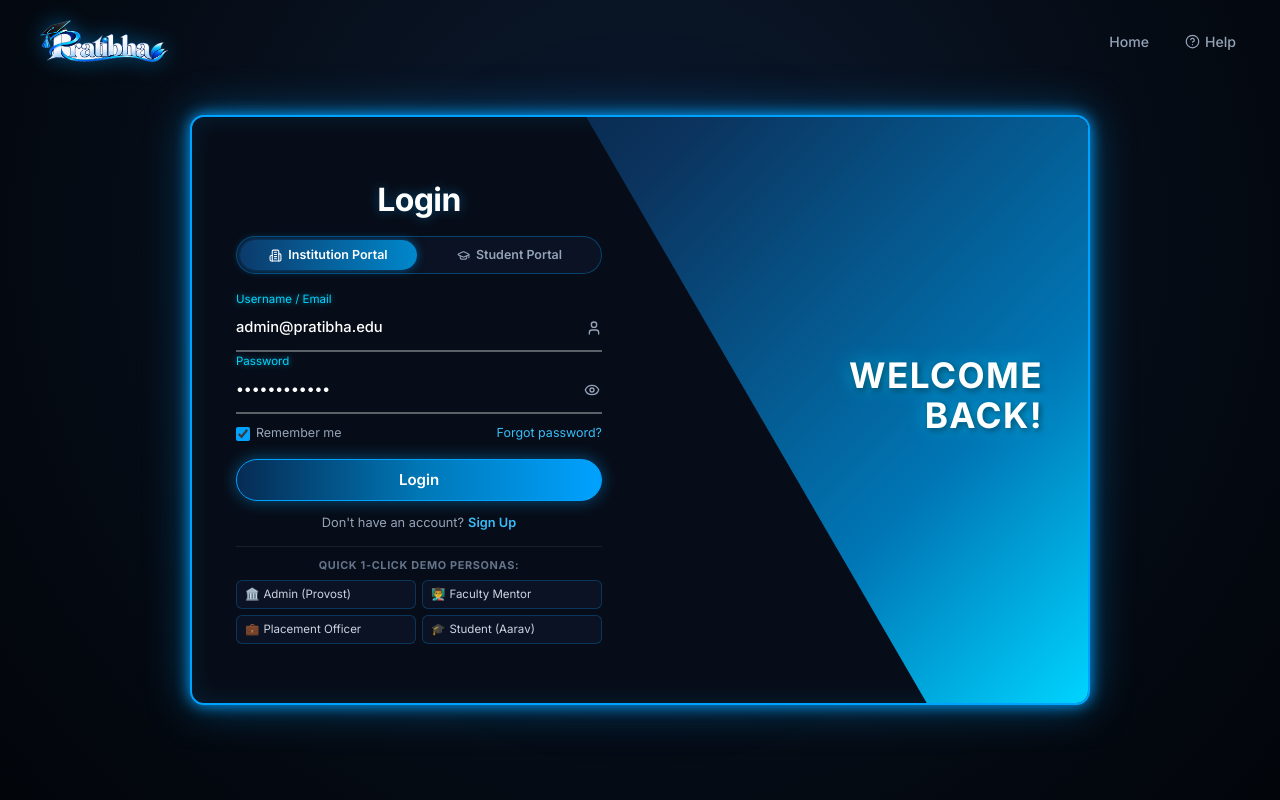
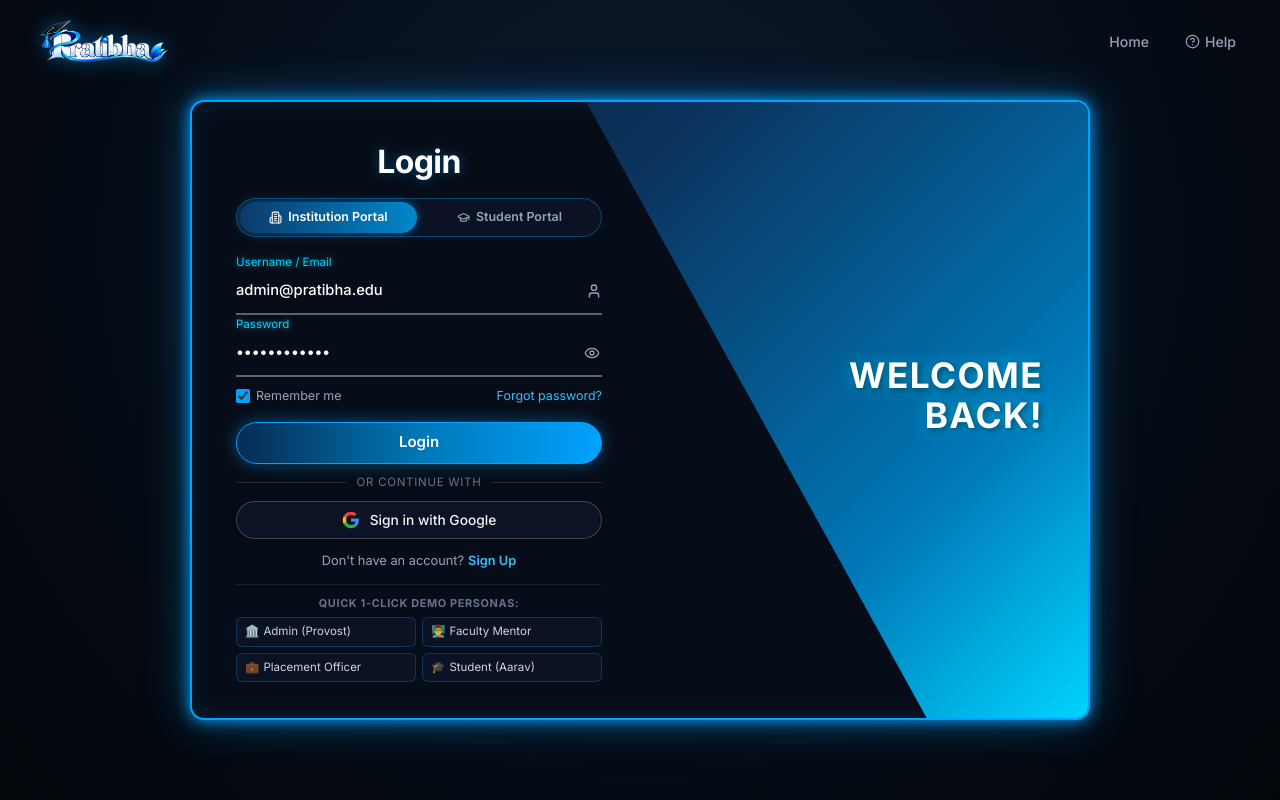
Before and after one commit to 084divyanshuraj/Pratibha, a React (Vite) app in the folder Frontend/: page /#/login in a window 1280 px wide. Built offline with nearby package versions, Linux system fonts and the light colour scheme; no server answers; a web font is replaced by a local one.

Commit message:
feat(auth): integrate Google Authentication (Sign in with Google) across login & register forms

```diff
--- a/Frontend/src/context/AuthContext.jsx
+++ b/Frontend/src/context/AuthContext.jsx
@@ -171,6 +171,29 @@ export function AuthProvider({ children }) {
     }
   };
 
+  const loginWithGoogle = async (selectedPortal = 'student', googleAccount = null) => {
+    const isStudent = selectedPortal === 'student';
+    const email = googleAccount?.email || (isStudent ? 'aarav.sharma@campus.edu' : 'sunita.rao@campus.edu');
+    const name = googleAccount?.name || (isStudent ? 'Aarav Sharma' : 'Dr. Sunita Rao');
+    const avatar = googleAccount?.picture || (isStudent ? 'https://images.unsplash.com/photo-1539571696357-5a69c17a67c6?w=100&auto=format&fit=crop&q=80' : 'https://images.unsplash.com/photo-1573496359142-b8d87734a5a2?w=100&auto=format&fit=crop&q=80');
+
+    const profile = {
+      id: googleAccount?.sub || `GOOGLE_${Date.now()}`,
+      name,
+      email,
+      role: isStudent ? 'student' : 'institution_admin',
+      portal: selectedPortal,
+      roleLabel: isStudent ? 'Student (Google SSO)' : 'Administrator (Google SSO)',
+      avatar,
+      authProvider: 'google',
+      department: isStudent ? 'Computer Science & Engineering' : 'Campus Administration',
+    };
+
+    setCurrentUser(profile);
+    setActivePortal(selectedPortal);
+    return profile;
+  };
+
   const logout = () => {
     setCurrentUser(null);
     sessionStorage.removeItem('pratibha_demo_user');
@@ -186,6 +209,7 @@ export function AuthProvider({ children }) {
         loginWithDemo,
         loginWithCredentials,
         registerWithCredentials,
+        loginWithGoogle,
         logout,
         DEMO_PROFILES,
         isAuthenticated: !!currentUser,
--- a/Frontend/src/pages/public/LoginPage.css
+++ b/Frontend/src/pages/public/LoginPage.css
@@ -91,7 +91,7 @@
   position: relative;
   width: 900px;
   max-width: 95vw;
-  height: 590px;
+  height: 620px;
   background: var(--card-dark);
   border: 2px solid var(--neon-cyan);
   border-radius: 14px;
@@ -413,9 +413,56 @@
   transform: translateY(-1px);
 }
 
-.cyber-btn:disabled {
-  opacity: 0.6;
-  cursor: not-allowed;
+/* Google Auth Button & Divider */
+.cyber-google-btn {
+  position: relative;
+  width: 100%;
+  height: 38px;
+  border-radius: 40px;
+  border: 1.2px solid rgba(255, 255, 255, 0.22);
+  background: rgba(13, 21, 39, 0.88);
+  color: #f1f5f9;
+  font-size: 0.86rem;
+  font-weight: 500;
+  display: flex;
+  align-items: center;
+  justify-content: center;
+  gap: 10px;
+  cursor: pointer;
+  transition: all 0.25s ease;
+  backdrop-filter: blur(8px);
+  margin-top: 10px;
+  box-shadow: 0 2px 8px rgba(0, 0, 0, 0.25);
+}
+
+.cyber-google-btn:hover:not(:disabled) {
+  background: rgba(255, 255, 255, 0.12);
+  border-color: #00d4ff;
+  color: #ffffff;
+  box-shadow: 0 0 16px rgba(0, 162, 255, 0.4);
+  transform: translateY(-1px);
+}
+
+.cyber-divider {
+  display: flex;
+  align-items: center;
+  text-align: center;
+  margin: 10px 0 6px;
+  color: #64748b;
+  font-size: 0.72rem;
+  text-transform: uppercase;
+  letter-spacing: 0.06em;
+}
+
+.cyber-divider::before,
+.cyber-divider::after {
+  content: '';
+  flex: 1;
+  border-bottom: 1px solid rgba(255, 255, 255, 0.12);
+}
+
+.cyber-divider span {
+  padding: 0 10px;
 }
 
 /* Switch Link */
--- a/Frontend/src/pages/public/LoginPage.jsx
+++ b/Frontend/src/pages/public/LoginPage.jsx
@@ -22,7 +22,7 @@ import './LoginPage.css';
 
 export default function LoginPage() {
   const navigate = useNavigate();
-  const { loginWithCredentials, loginWithDemo, registerWithCredentials } = useAuth();
+  const { loginWithCredentials, loginWithDemo, registerWithCredentials, loginWithGoogle } = useAuth();
 
   // Mode: active = register mode, inactive = login mode
   const [isRegisterActive, setIsRegisterActive] = useState(false);
@@ -30,6 +30,9 @@ export default function LoginPage() {
 
   // Portal selector: 'institution' | 'student'
   const [portal, setPortal] = useState('institution');
+
+  // Google SSO state
+  const [googleLoading, setGoogleLoading] = useState(false);
 
   // Form Fields - Login
   const [loginIdentifier, setLoginIdentifier] = useState('admin@pratibha.edu');
@@ -104,6 +107,21 @@ export default function LoginPage() {
       setError('Failed to initiate demo session.');
     } finally {
       setLoading(false);
+    }
+  };
+
+  // Google Single Sign-On (SSO) Handler
+  const handleGoogleSignIn = async () => {
+    setError('');
+    setGoogleLoading(true);
+    try {
+      const user = await loginWithGoogle(portal);
+      const targetRoute = user.portal === 'student' ? '/student/portal' : '/institution/overview';
+      navigate(targetRoute);
+    } catch {
+      setError('Google Sign-In was unable to complete. Please try again.');
+    } finally {
+      setGoogleLoading(false);
     }
   };
 
@@ -324,10 +342,32 @@ export default function LoginPage() {
             <button
               type="submit"
               className="cyber-btn anim-slide"
-              disabled={loading}
+              disabled={loading || googleLoading}
               id="btnLoginSubmit"
             >
               <span>{loading ? 'Entering...' : 'Login'}</span>
+            </button>
+
+            {/* Divider */}
+            <div className="cyber-divider anim-slide">
+              <span>or continue with</span>
+            </div>
+
+            {/* Google Authentication Button */}
+            <button
+              type="button"
+              className="cyber-google-btn anim-slide"
+              onClick={handleGoogleSignIn}
+              disabled={loading || googleLoading}
+              id="btnGoogleLogin"
+            >
+              <svg width="18" height="18" viewBox="0 0 24 24" style={{ flexShrink: 0 }}>
+                <path fill="#4285F4" d="M22.56 12.25c0-.78-.07-1.53-.2-2.25H12v4.26h5.92c-.26 1.37-1.04 2.53-2.21 3.31v2.77h3.57c2.08-1.92 3.28-4.74 3.28-8.09z" />
+                <path fill="#34A853" d="M12 23c2.97 0 5.46-.98 7.28-2.66l-3.57-2.77c-.98.66-2.23 1.06-3.71 1.06-2.86 0-5.29-1.93-6.16-4.53H2.18v2.84C3.99 20.53 7.7 23 12 23z" />
+                <path fill="#FBBC05" d="M5.84 14.09c-.22-.66-.35-1.36-.35-2.09s.13-1.43.35-2.09V7.06H2.18C1.43 8.55 1 10.22 1 12s.43 3.45 1.18 4.94l2.85-2.22.81-.63z" />
+                <path fill="#EA4335" d="M12 5.38c1.62 0 3.06.56 4.21 1.64l3.15-3.15C17.45 2.09 14.97 1 12 1 7.7 1 3.99 3.47 2.18 7.06l3.66 2.84c.87-2.6 3.3-4.52 6.16-4.52z" />
+              </svg>
+              <span>{googleLoading ? 'Connecting to Google...' : 'Sign in with Google'}</span>
             </button>
 
             {/* Switch to Sign Up */}
@@ -526,10 +566,32 @@ export default function LoginPage() {
             <button
               type="submit"
               className="cyber-btn anim-slide"
-              disabled={loading}
+              disabled={loading || googleLoading}
               id="btnRegisterSubmit"
             >
               <span>{loading ? 'Registering...' : 'Register'}</span>
+            </button>
+
+            {/* Divider */}
+            <div className="cyber-divider anim-slide">
+              <span>or continue with</span>
+            </div>
+
+            {/* Google Authentication Button */}
+            <button
+              type="button"
+              className="cyber-google-btn anim-slide"
+              onClick={handleGoogleSignIn}
+              disabled={loading || googleLoading}
+              id="btnGoogleRegister"
+            >
+              <svg width="18" height="18" viewBox="0 0 24 24" style={{ flexShrink: 0 }}>
+                <path fill="#4285F4" d="M22.56 12.25c0-.78-.07-1.53-.2-2.25H12v4.26h5.92c-.26 1.37-1.04 2.53-2.21 3.31v2.77h3.57c2.08-1.92 3.28-4.74 3.28-8.09z" />
+                <path fill="#34A853" d="M12 23c2.97 0 5.46-.98 7.28-2.66l-3.57-2.77c-.98.66-2.23 1.06-3.71 1.06-2.86 0-5.29-1.93-6.16-4.53H2.18v2.84C3.99 20.53 7.7 23 12 23z" />
+                <path fill="#FBBC05" d="M5.84 14.09c-.22-.66-.35-1.36-.35-2.09s.13-1.43.35-2.09V7.06H2.18C1.43 8.55 1 10.22 1 12s.43 3.45 1.18 4.94l2.85-2.22.81-.63z" />
+                <path fill="#EA4335" d="M12 5.38c1.62 0 3.06.56 4.21 1.64l3.15-3.15C17.45 2.09 14.97 1 12 1 7.7 1 3.99 3.47 2.18 7.06l3.66 2.84c.87-2.6 3.3-4.52 6.16-4.52z" />
+              </svg>
+              <span>{googleLoading ? 'Connecting to Google...' : 'Sign up with Google'}</span>
             </button>
 
             {/* Switch to Sign In */}
```
